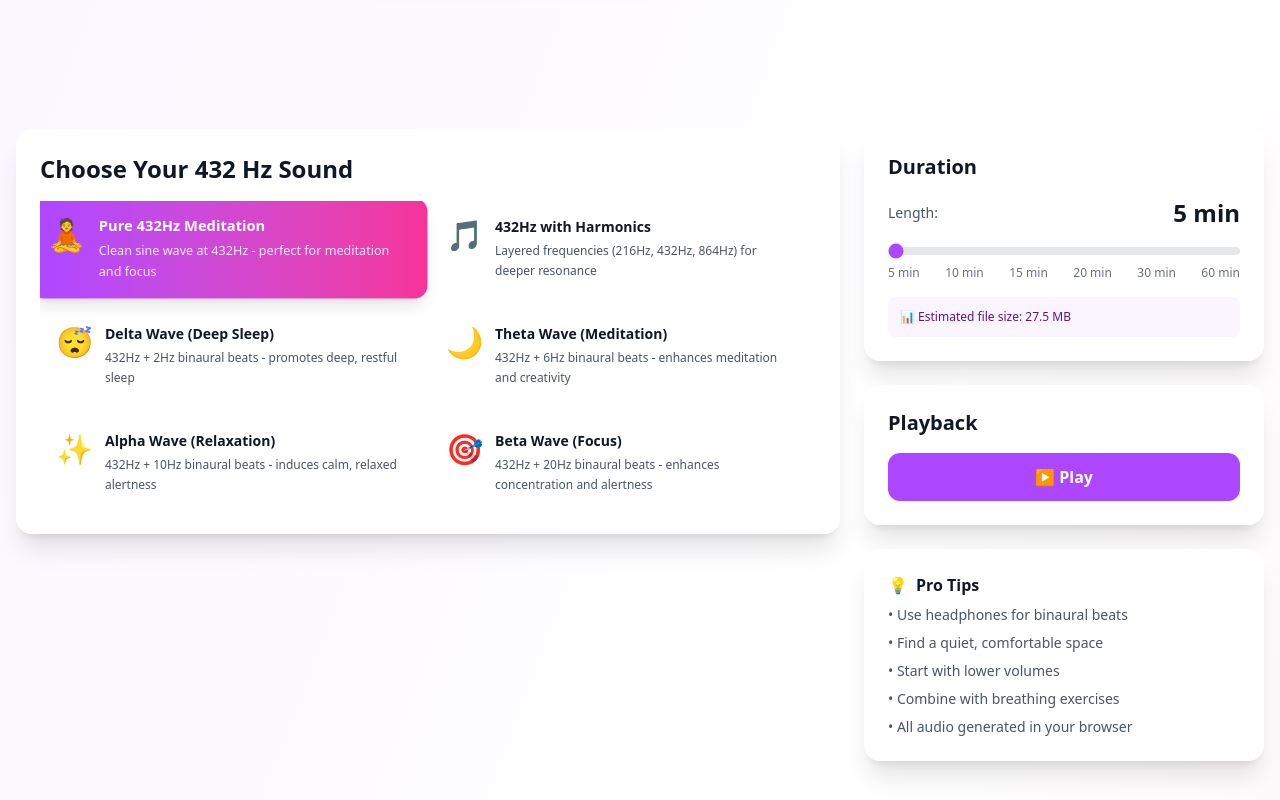
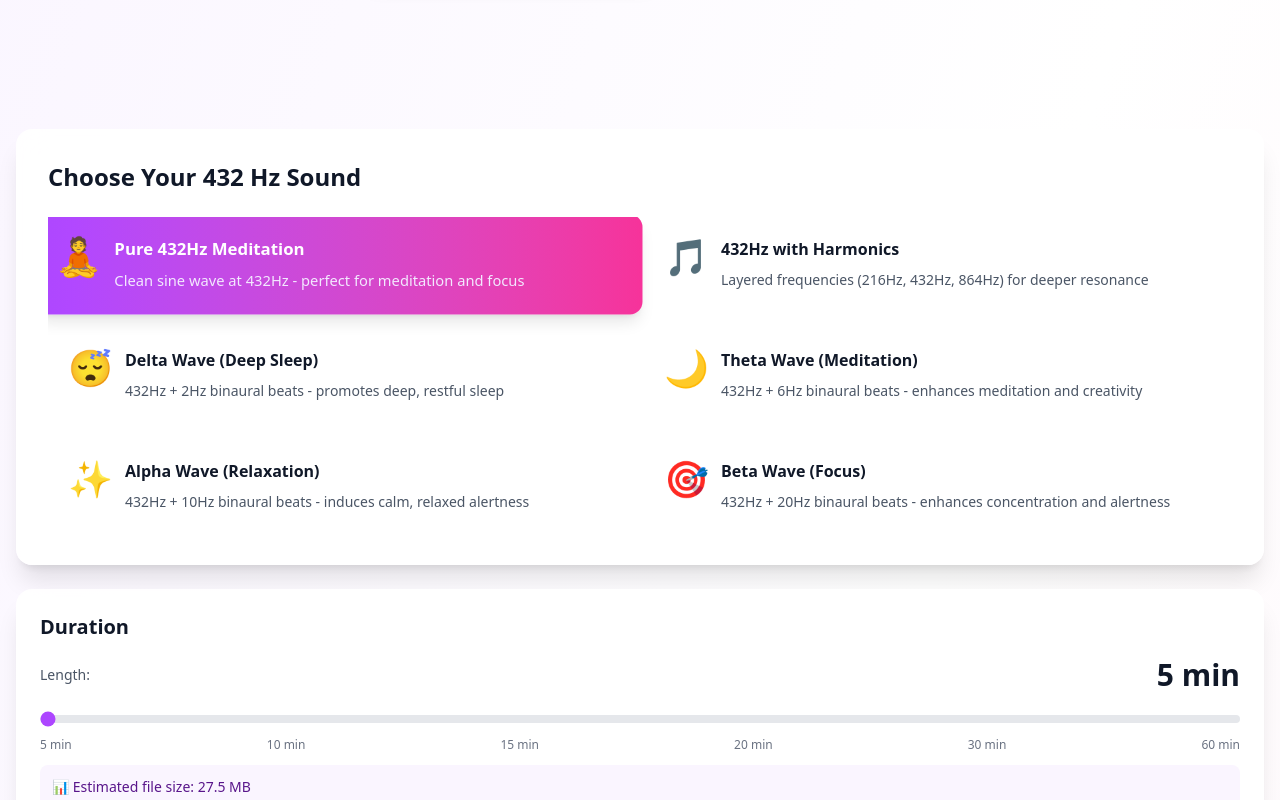
Before and after one commit to majunerp/432hz, a Next.js app: page / in a window 1280 px wide. Shown: the part 520-1320 px from the top of the page. Built offline with nearby package versions, Linux system fonts and the light colour scheme.

Commit message:
Optimize layout - Expand left panel and improve spacing

```diff
--- a/components/AudioGenerator.tsx
+++ b/components/AudioGenerator.tsx
@@ -121,34 +121,34 @@ export default function AudioGenerator() {
 
   return (
     <div className="w-full">
-      <div className="grid grid-cols-1 gap-6 lg:grid-cols-3">
+      <div className="grid grid-cols-1 gap-6 lg:grid-cols-[2fr,1fr]">
         {/* Left: Preset Selection */}
-        <div className="lg:col-span-2">
-          <div className="rounded-2xl bg-white/90 p-6 shadow-xl backdrop-blur-lg dark:bg-gray-800/90">
-            <h2 className="mb-4 text-2xl font-bold text-gray-900 dark:text-white">Choose Your 432 Hz Sound</h2>
-            <div className="grid max-h-[600px] gap-3 overflow-y-auto pr-2 sm:grid-cols-2">
+        <div>
+          <div className="rounded-2xl bg-white/90 p-8 shadow-xl backdrop-blur-lg dark:bg-gray-800/90">
+            <h2 className="mb-6 text-2xl font-bold text-gray-900 dark:text-white">Choose Your 432 Hz Sound</h2>
+            <div className="grid max-h-[700px] gap-4 overflow-y-auto pr-2 sm:grid-cols-2">
               {AUDIO_PRESETS.map((preset) => (
                 <button
                   key={preset.id}
                   onClick={() => setSelectedPreset(preset)}
-                  className={`rounded-xl p-4 text-left transition-all duration-200 ${
+                  className={`rounded-xl p-5 text-left transition-all duration-200 ${
                     selectedPreset.id === preset.id
                       ? 'scale-105 bg-gradient-to-r from-purple-500 to-pink-500 shadow-lg'
                       : 'bg-white/50 hover:bg-white/80 dark:bg-gray-700/50 dark:hover:bg-gray-700/80'
                   }`}
                 >
                   <div className="flex items-start gap-3">
-                    <span className="text-3xl">{preset.icon}</span>
+                    <span className="text-4xl">{preset.icon}</span>
                     <div className="flex-1">
                       <h3
-                        className={`mb-1 text-sm font-semibold ${
+                        className={`mb-2 text-base font-bold ${
                           selectedPreset.id === preset.id ? 'text-white' : 'text-gray-900 dark:text-white'
                         }`}
                       >
                         {preset.name}
                       </h3>
                       <p
-                        className={`text-xs leading-relaxed ${
+                        className={`text-sm leading-relaxed ${
                           selectedPreset.id === preset.id ? 'text-purple-100' : 'text-gray-600 dark:text-gray-400'
                         }`}
                       >
@@ -163,14 +163,14 @@ export default function AudioGenerator() {
         </div>
 
         {/* Right: Controls */}
-        <div className="space-y-6">
+        <div className="space-y-4">
           {/* Duration Control */}
           <div className="rounded-2xl bg-white/90 p-6 shadow-xl backdrop-blur-lg dark:bg-gray-800/90">
             <h3 className="mb-4 text-xl font-bold text-gray-900 dark:text-white">Duration</h3>
-            <div className="mb-4">
-              <div className="mb-2 flex items-center justify-between">
+            <div className="mb-3">
+              <div className="mb-3 flex items-center justify-between">
                 <span className="text-sm text-gray-600 dark:text-gray-400">Length:</span>
-                <span className="text-2xl font-bold text-gray-900 dark:text-white">
+                <span className="text-3xl font-bold text-gray-900 dark:text-white">
                   {duration / 60} min
                 </span>
               </div>
@@ -183,13 +183,13 @@ export default function AudioGenerator() {
                 onChange={(e) => setDuration(parseInt(e.target.value))}
                 className="h-2 w-full cursor-pointer appearance-none rounded-lg bg-gray-200 accent-purple-500 dark:bg-gray-700"
               />
-              <div className="mt-1 flex justify-between text-xs text-gray-500 dark:text-gray-400">
+              <div className="mt-2 flex justify-between text-xs text-gray-500 dark:text-gray-400">
                 {DURATION_OPTIONS.map((opt) => (
                   <span key={opt.value}>{opt.label}</span>
                 ))}
               </div>
             </div>
-            <div className="rounded-lg bg-purple-50 p-3 text-xs text-purple-900 dark:bg-purple-900/20 dark:text-purple-200">
+            <div className="rounded-lg bg-purple-50 p-3 text-sm text-purple-900 dark:bg-purple-900/20 dark:text-purple-200">
               <p>📊 Estimated file size: {fileSize.display}</p>
             </div>
           </div>
@@ -201,7 +201,7 @@ export default function AudioGenerator() {
               <button
                 onClick={handlePlay}
                 disabled={isGenerating}
-                className="w-full rounded-xl bg-purple-500 px-6 py-3 font-bold text-white hover:bg-purple-600 disabled:opacity-50"
+                className="w-full rounded-xl bg-purple-500 px-6 py-4 text-lg font-bold text-white transition-all hover:bg-purple-600 disabled:opacity-50"
               >
                 {isGenerating ? '⏳ Generating...' : isPlaying ? '⏸️ Pause' : '▶️ Play'}
               </button>
@@ -223,16 +223,16 @@ export default function AudioGenerator() {
           {audioBuffer && (
             <div className="rounded-2xl bg-white/90 p-6 shadow-xl backdrop-blur-lg dark:bg-gray-800/90">
               <h3 className="mb-4 text-xl font-bold text-gray-900 dark:text-white">Download</h3>
-              <div className="space-y-2">
+              <div className="space-y-3">
                 <button
                   onClick={() => handleDownload('wav')}
-                  className="w-full rounded-xl border-2 border-purple-500 bg-white px-6 py-3 font-bold text-purple-500 hover:bg-purple-50 dark:bg-gray-800 dark:hover:bg-gray-700"
+                  className="w-full rounded-xl border-2 border-purple-500 bg-white px-6 py-3 font-bold text-purple-500 transition-all hover:bg-purple-50 dark:bg-gray-800 dark:hover:bg-gray-700"
                 >
                   💾 Download WAV (24-bit)
                 </button>
                 <button
                   onClick={() => handleDownload('mp3')}
-                  className="w-full rounded-xl border-2 border-purple-500 bg-white px-6 py-3 font-bold text-purple-500 hover:bg-purple-50 dark:bg-gray-800 dark:hover:bg-gray-700"
+                  className="w-full rounded-xl border-2 border-purple-500 bg-white px-6 py-3 font-bold text-purple-500 transition-all hover:bg-purple-50 dark:bg-gray-800 dark:hover:bg-gray-700"
                 >
                   💾 Download MP3 (320kbps)
                 </button>
@@ -242,7 +242,7 @@ export default function AudioGenerator() {
 
           {/* Pro Tips */}
           <div className="rounded-2xl bg-white/90 p-6 shadow-xl backdrop-blur-lg dark:bg-gray-800/90">
-            <h4 className="mb-2 flex items-center gap-2 font-bold text-gray-900 dark:text-white">
+            <h4 className="mb-3 flex items-center gap-2 text-lg font-bold text-gray-900 dark:text-white">
               <span>💡</span> Pro Tips
             </h4>
             <ul className="space-y-2 text-sm text-gray-600 dark:text-gray-400">
@@ -250,7 +250,6 @@ export default function AudioGenerator() {
               <li>• Find a quiet, comfortable space</li>
               <li>• Start with lower volumes</li>
               <li>• Combine with breathing exercises</li>
-              <li>• All audio generated in your browser</li>
             </ul>
           </div>
         </div>
```
